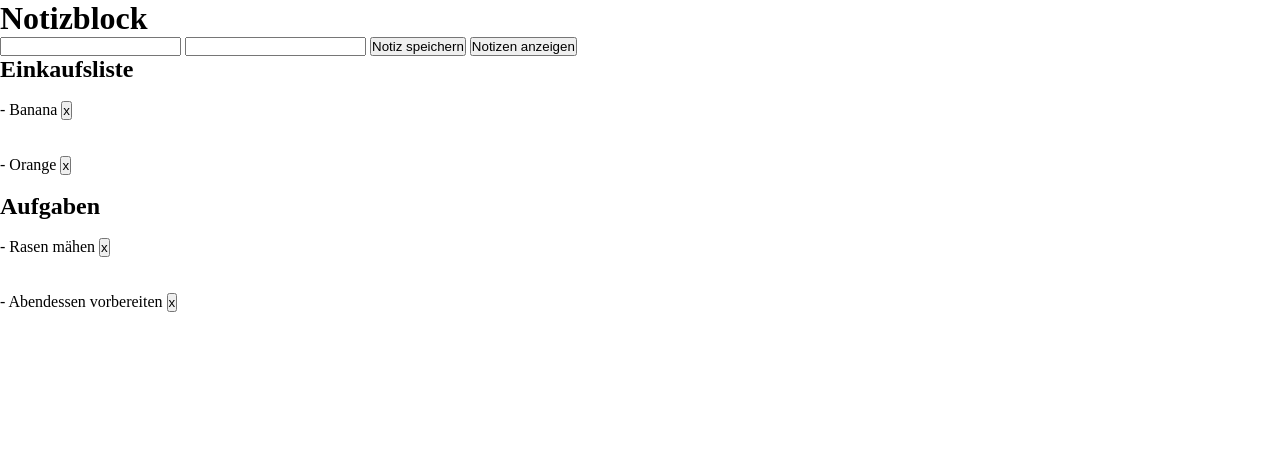
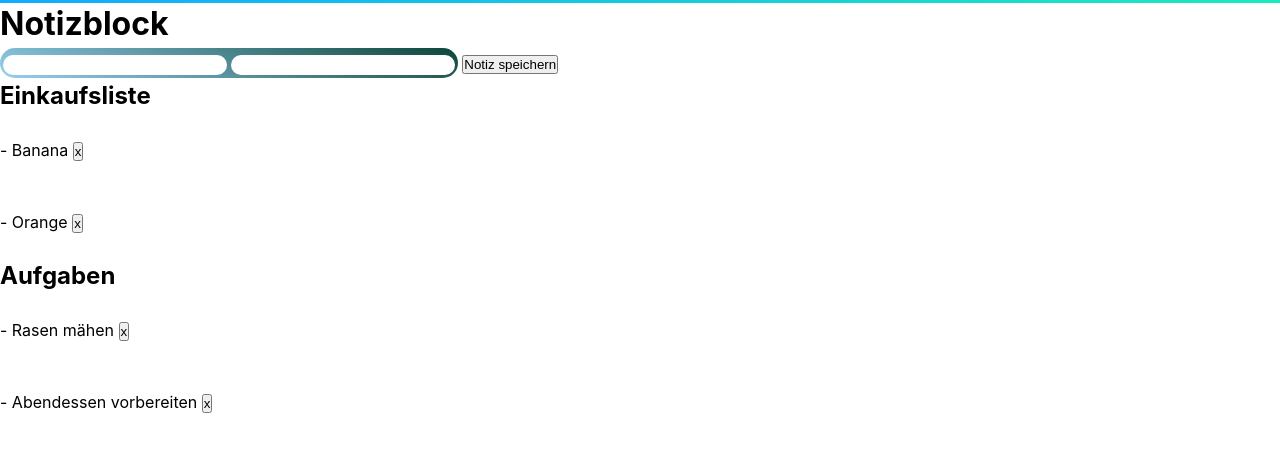
Before and after one commit to AnastasiaTsypkaykina/Notizblock, a plain HTML site: page index.html in a window 1280 px wide. Drawn offline with Linux system fonts and the light colour scheme.

Commit message:
edited how input look like

```diff
--- a/index.html
+++ b/index.html
@@ -1,22 +1,22 @@
 <!DOCTYPE html>
 <html lang="de">
-<head>
-    <meta charset="UTF-8">
-    <meta name="viewport" content="width=device-width, initial-scale=1.0">
+  <head>
+    <meta charset="UTF-8" />
+    <meta name="viewport" content="width=device-width, initial-scale=1.0" />
     <script src="./script.js"></script>
 
-    <link rel="stylesheet" href="./style.css">
-    <link rel="stylesheet" href="./style/standard.css">
+    <link rel="stylesheet" href="./style.css" />
+    <link rel="stylesheet" href="./style/standard.css" />
     <title>Notizblock</title>
-</head>
-<body onload="init()">
+  </head>
+  <body onload="init()">
     <h1>Notizblock</h1>
-    <input id="title-input" type="text">
-    <input id="note-input" type="text">
-    <button  onclick="addNote()">Notiz speichern</button>
-    <button onclick="renderNotes()">Notizen anzeigen</button>
-    <div id="content">
+    <span class="input">
+      <input id="title-input" class="title-input" type="text" />
+      <input id="note-input" class="note-input" type="text" />
+    </span>
+    <button onclick="addNote()" class="button-save">Notiz speichern</button>
 
-    </div>
-</body>
+    <div id="content"></div>
+  </body>
 </html>
--- a/script.js
+++ b/script.js
@@ -15,9 +15,9 @@ function renderNotes() {
 }
 
 function getNoteTemplate(indexNote) {
-  return `<h2>${notesTitle[indexNote]}</h2>
-    <br><p>- ${notes[indexNote]}
-    <button onclick="deleteNote(${indexNote})"> x </button> </p><br>`;
+  return `<h2 class="note-title">${notesTitle[indexNote]}</h2>
+    <br><p class="note">- ${notes[indexNote]}
+    <button onclick="deleteNote(${indexNote})" class="button-delete"> x </button> </p><br>`;
 }
 function addNote() {
   let noteInputRef = document.getElementById("note-input");
--- a/style.css
+++ b/style.css
@@ -0,0 +1,44 @@
+.input {
+	position:relative;
+
+	background: linear-gradient(21deg, #96d0ef, #0d463a);
+	padding: 3px;
+	display: inline-block;
+	border-radius: 9999em;
+	*:not(span) {
+		position: relative;
+		display: inherit;
+		border-radius: inherit;
+		margin: 0;
+		border: none;
+		outline: none;
+		padding: 0 .325em;
+		z-index: 1;
+		&:focus + span {
+			opacity: 1;
+			transform: scale(1);
+		}
+	}
+}
+
+html {
+	font-family: -apple-system, BlinkMacSystemFont, "Segoe UI", Roboto, Helvetica, Arial, sans-serif, "Apple Color Emoji", "Segoe UI Emoji", "Segoe UI Symbol";
+	line-height:1.5;
+	font-size:1em;
+}
+
+input {
+	font-family: inherit;
+	line-height:inherit;
+	color:#2e3750;
+	min-width:12em;
+}
+html::after {
+	content:'';
+	background: linear-gradient(21deg, #10abff, #1beabd);
+	height:3px;
+	width:100%;
+	position:absolute;
+	left:0;
+	top:0;
+}
```
